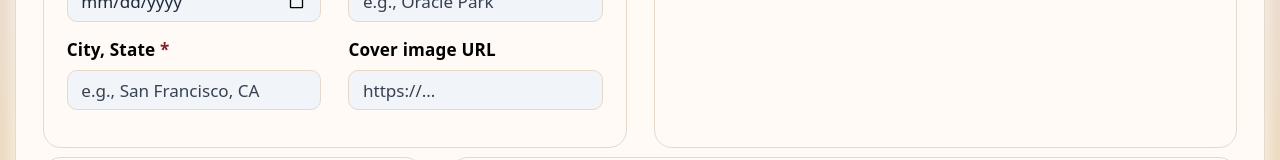
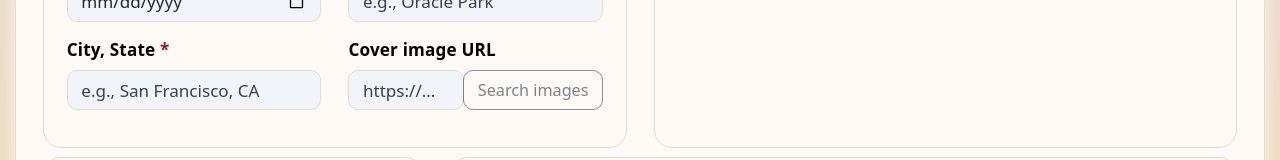
Before and after one commit to CS571-S26/p47, a React (Vite) app: page /#/add-concert in a window 1280 px wide. Shown: the part 476-636 px from the top of the page. Built offline with nearby package versions, Linux system fonts and the light colour scheme; no server answers; the database is empty; sample sign-in values are in the browser's storage.

Commit message:
search button?

```diff
--- a/src/pages/AddConcertPage.jsx
+++ b/src/pages/AddConcertPage.jsx
@@ -120,6 +120,18 @@ function AddConcertPage() {
   }
 
   const canImportFromSetlistFm = !!(artist.trim() || venue.trim() || city.trim() || date.trim())
+  const canSearchImages = !!(artist.trim() || date.trim() || venue.trim())
+
+  function handleSearchImages() {
+    const queryParts = []
+    if (artist.trim()) queryParts.push(artist.trim())
+    if (date.trim()) queryParts.push(date.trim())
+    if (venue.trim()) queryParts.push(venue.trim())
+
+    const query = encodeURIComponent(queryParts.join(' '))
+    const searchWindow = window.open(`https://www.google.com/search?tbm=isch&q=${query}`, '_blank')
+    if (searchWindow) searchWindow.opener = null
+  }
 
   async function handleImportFromSetlistFm() {
     setImportError('')
@@ -404,6 +416,7 @@ function AddConcertPage() {
                     <Col md={6}>
                       <Form.Group controlId="concert-image" style={{ marginBottom: '0.8rem' }}>
                         <Form.Label style={styles.formLabel}>Cover image URL</Form.Label>
+                        <InputGroup>
                           <Form.Control
                             id="concert-image"
                             type="url"
@@ -412,6 +425,16 @@ function AddConcertPage() {
                             value={image}
                             onChange={(ev) => setImage(ev.target.value)}
                           />
+                          <Button
+                            type="button"
+                            variant="outline-secondary"
+                            onClick={handleSearchImages}
+                            disabled={!canSearchImages}
+                            style={{ borderRadius: '10px', fontSize: '0.9rem' }}
+                          >
+                            Search images
+                          </Button>
+                        </InputGroup>
                       </Form.Group>
                     </Col>
                   </Row>
--- a/src/pages/EditConcertPage.jsx
+++ b/src/pages/EditConcertPage.jsx
@@ -164,6 +164,18 @@ function EditConcertPage() {
   }
 
   const canImportFromSetlistFm = !!(artist.trim() || venue.trim() || city.trim() || date.trim())
+  const canSearchImages = !!(artist.trim() || date.trim() || venue.trim())
+
+  function handleSearchImages() {
+    const queryParts = []
+    if (artist.trim()) queryParts.push(artist.trim())
+    if (date.trim()) queryParts.push(date.trim())
+    if (venue.trim()) queryParts.push(venue.trim())
+
+    const query = encodeURIComponent(queryParts.join(' '))
+    const searchWindow = window.open(`https://www.google.com/search?tbm=isch&q=${query}`, '_blank')
+    if (searchWindow) searchWindow.opener = null
+  }
 
   async function handleImportFromSetlistFm() {
     setImportError('')
@@ -564,6 +576,7 @@ function EditConcertPage() {
                     <Col md={6}>
                       <Form.Group controlId="concert-image" style={{ marginBottom: '0.8rem' }}>
                         <Form.Label style={styles.formLabel}>Cover image URL</Form.Label>
+                        <InputGroup>
                           <Form.Control
                             id="concert-image"
                             type="url"
@@ -572,6 +585,16 @@ function EditConcertPage() {
                             value={image}
                             onChange={(ev) => setImage(ev.target.value)}
                           />
+                          <Button
+                            type="button"
+                            variant="outline-secondary"
+                            onClick={handleSearchImages}
+                            disabled={!canSearchImages}
+                            style={{ borderRadius: '10px', fontSize: '0.9rem' }}
+                          >
+                            Search images
+                          </Button>
+                        </InputGroup>
                       </Form.Group>
                     </Col>
                   </Row>
```
Lines whose indentation alone changed are shown as unchanged.
